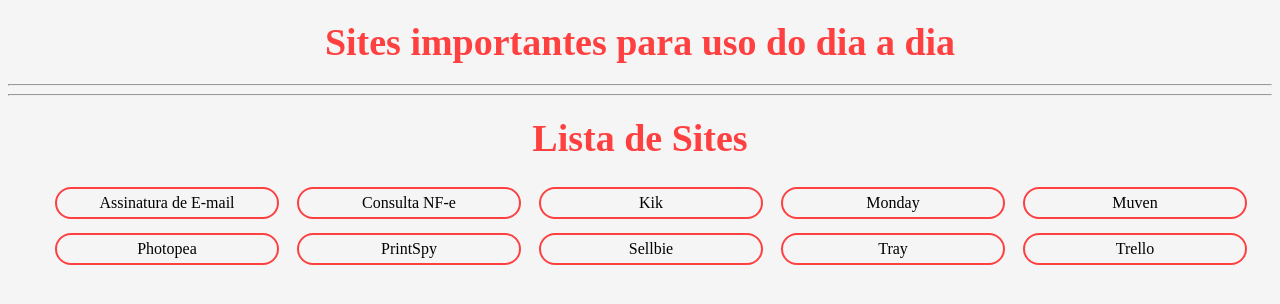
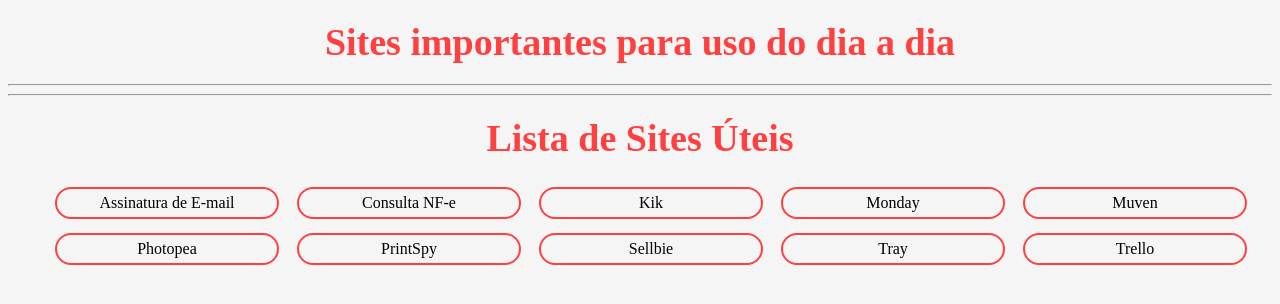
Before and after one commit to devgabrielvieira/projetos-html-css, a plain HTML site: page index.html in a window 1280 px wide. Drawn offline with Linux system fonts and the light colour scheme.

Commit message:
Correções de layout

```diff
--- a/index.html
+++ b/index.html
@@ -19,7 +19,7 @@
     <h1 class="titulo">Sites importantes para uso do dia a dia</h1>
     <hr>
     <hr>
-    <p class="titulo">Lista de Sites</p>
+    <p class="titulo">Lista de Sites Úteis</p>
     <ul>
         <li><a href="https://br.hubspot.com/email-signature-generator" target="_blank">Assinatura de E-mail</a></li>
         <li><a href="http://www4.fazenda.rj.gov.br/consultaDFe/paginas/consultaChaveAcesso.faces" target="_blank">Consulta NF-e</a></li>
```
